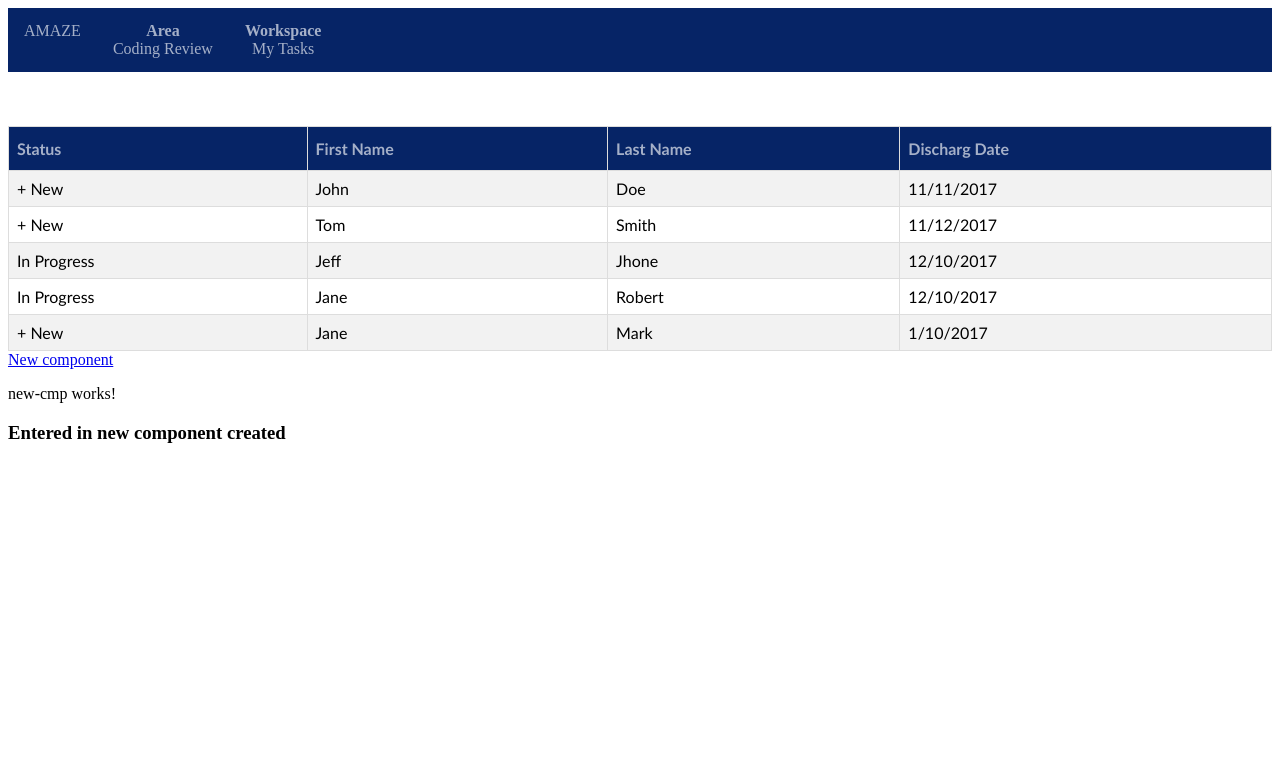
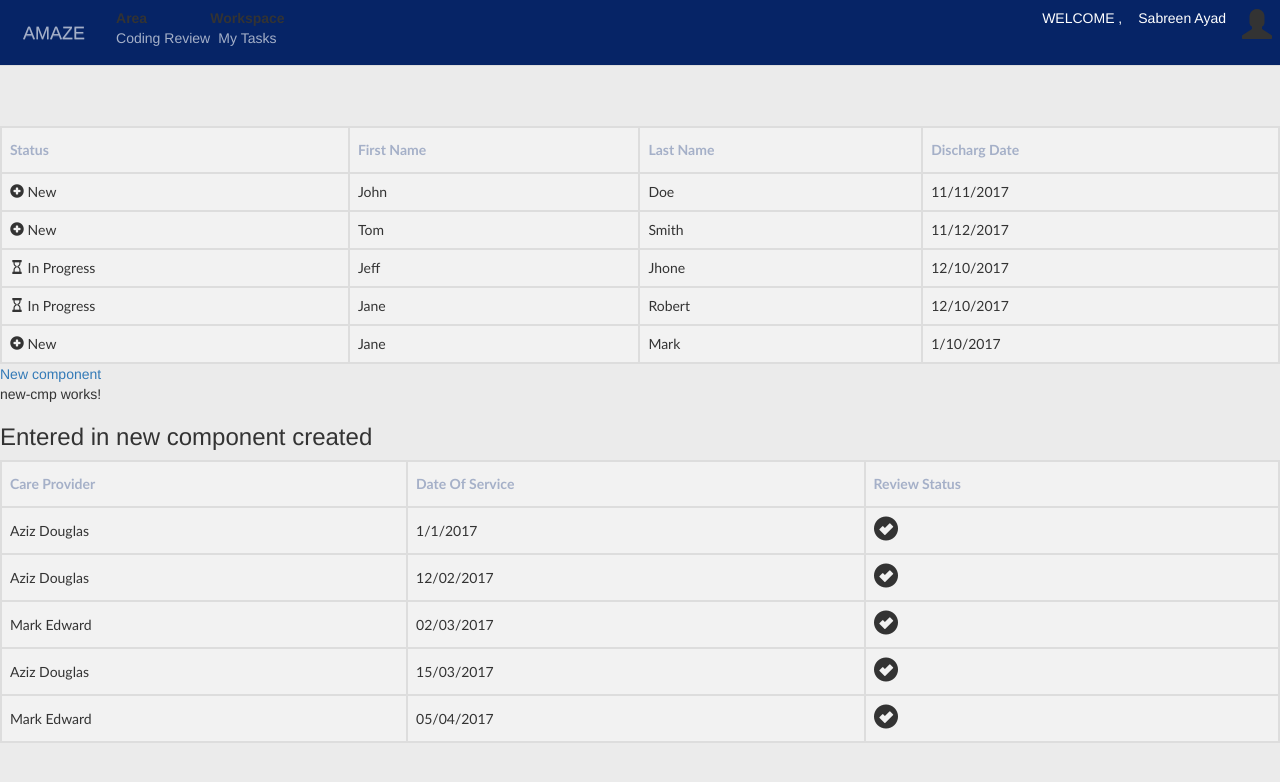
Before and after one commit to codingmaniac2138/Angular-LearnApp, an Angular app: page /new-cmp in a window 1280 px wide. Shown: the top 782 px of the page. Built offline with nearby package versions, Linux system fonts and the light colour scheme.

Commit message:
3rd page started

```diff
--- a/src/app/app.component.css
+++ b/src/app/app.component.css
@@ -3,27 +3,31 @@ FONT COLOR very light blue: #A5B0C8
 background color light gray: #ebebeb */
 
 /* Navbar design css */
+.glyphicon {
+}
 .navbar {
 background:#062466;
 }
 
 ul {
     list-style-type: none;
-    margin: 0;
-    padding: 0;
+    /* margin: 0;
+    padding: 0; */
     overflow: hidden;
     background-color: #062466;
 }
 
 li {
     float: left;
+        padding: 8px 8px;
+
 }
 
 li a {
     display: block;
     color: #A5B0C8;
     text-align: center;
-    padding: 14px 16px;
+    /* padding: 14px 16px; */
     text-decoration: none;
 }
 
@@ -39,18 +43,27 @@ li a:hover {
 }
 
 #tbl td, #tbl th {
-    border: 1px solid #ddd;
+    border: 2px solid #ddd;
     padding: 8px;
 }
 
 #tbl tr:nth-child(even){background-color: #f2f2f2;}
+#tbl tr:nth-child(odd){background-color: #f2f2f2;}
 
-#tbl tr:hover {background-color: #ddd;}
+/* #tbl td{
+    background-color: white;
+} */
+#tbl tr:hover {background-color:slategray;}
 
 #tbl th {
     padding-top: 12px;
     padding-bottom: 12px;
     text-align: left;
-    background-color:#062466;
+    /* background-color:#062466; */
     color:#A5B0C8;
 }
+
+
+/* #tbl tr:hover{
+    background-color: #ddd;
+} */
--- a/src/app/app.component.html
+++ b/src/app/app.component.html
@@ -1,10 +1,38 @@
 <!-- navbar -->
 <div>
-<ul>
-  <li><a class="active" href="#home">AMAZE</a></li>
-  <li><a href="#news"><b>Area</b> <br> Coding Review </a></li>
-  <li><a href="#contact"><b>Workspace </b><br> My Tasks</a></li>
-</ul>
+
+<ul class="nav nav-tabs">
+  <li><div style="background-color:#062466 " class="navbar-header">
+      <a class="navbar-brand" href="#">
+        AMAZE
+      </a>
+    </div></li>
+  <li role="presentation"><table>
+        <tr>
+          <th>Area</th>
+          <th>Workspace</th>
+
+        </tr>
+        <tr>
+
+            <td><a href="#">Coding Review</a></td>
+            <td><a href="#">My Tasks</a></td>
+
+        </tr>
+        </table></li>
+        <div style="float: right">
+    <ul>
+        <li style="color: white">WELCOME ,</li>
+        <li style="color: white">Sabreen Ayad</li>
+        <li><span style="    font-size: 30px;
+          " class="glyphicon glyphicon-user" aria-hidden="true"></span></li>
+
+
+      </ul>
+      </div>
+  </ul>
+
+
 </div>
  <!-- navbar end -->
 
@@ -12,6 +40,7 @@
 <br>
 <br>
 <!-- table records -->
+<router-outlet>
 <div>
 <table id="tbl">
   <tr>
@@ -21,21 +50,23 @@
     <th>Discharg Date</th>
   </tr>
   <tr>
-    <td>+ New</td>
+
+    <td><span class="glyphicon glyphicon-plus-sign" aria-hidden="true"></span>
+      New</td>
     <td>John</td>
     <td>Doe</td>
     <td>11/11/2017</td>
 
   </tr>
   <tr>
-    <td>+ New</td>
+    <td><span class="glyphicon glyphicon-plus-sign" aria-hidden="true"></span> New</td>
     <td>Tom</td>
     <td>Smith</td>
     <td>11/12/2017</td>
 
   </tr>
   <tr>
-    <td>In Progress</td>
+    <td><span class="glyphicon glyphicon-hourglass" aria-hidden="true"></span> In Progress</td>
     <td>Jeff</td>
     <td>Jhone</td>
     <td>12/10/2017</td>
@@ -43,7 +74,7 @@
   </tr>
 
 <tr>
-  <td>In Progress</td>
+  <td><span class="glyphicon glyphicon-hourglass" aria-hidden="true"></span> In Progress</td>
   <td>Jane</td>
   <td>Robert</td>
   <td>12/10/2017</td>
@@ -51,7 +82,7 @@
 </tr>
 
 <tr>
-  <td>+ New</td>
+  <td><span class="glyphicon glyphicon-plus-sign" aria-hidden="true"></span> New</td>
   <td>Jane</td>
   <td>Mark</td>
   <td>1/10/2017</td>
@@ -61,7 +92,7 @@
 </div>
 
 <a routerLink = "new-cmp">New component</a>
-<router-outlet></router-outlet>
+</router-outlet>
 <!-- table end -->
 <!--The content below is only a placeholder and can be replaced.-->
 <!-- <div class = "" style="text-align:center">
--- a/src/app/new-cmp/new-cmp.component.css
+++ b/src/app/new-cmp/new-cmp.component.css
@@ -0,0 +1,69 @@
+/* Primary color blue: #062466
+FONT COLOR very light blue: #A5B0C8
+background color light gray: #ebebeb */
+
+/* Navbar design css */
+.glyphicon {
+}
+.navbar {
+background:#062466;
+}
+
+ul {
+    list-style-type: none;
+    /* margin: 0;
+    padding: 0; */
+    overflow: hidden;
+    background-color: #062466;
+}
+
+li {
+    float: left;
+        padding: 8px 8px;
+
+}
+
+li a {
+    display: block;
+    color: #A5B0C8;
+    text-align: center;
+    /* padding: 14px 16px; */
+    text-decoration: none;
+}
+
+li a:hover {
+    background-color: #111;
+}
+
+/* Table css design */
+#tbl {
+    font-family: "Trebuchet MS", Arial, Helvetica, sans-serif;
+    border-collapse: collapse;
+    width: 100%;
+}
+
+#tbl td, #tbl th {
+    border: 2px solid #ddd;
+    padding: 8px;
+}
+
+#tbl tr:nth-child(even){background-color: #f2f2f2;}
+#tbl tr:nth-child(odd){background-color: #f2f2f2;}
+
+/* #tbl td{
+    background-color: white;
+} */
+#tbl tr:hover {background-color:slategray;}
+
+#tbl th {
+    padding-top: 12px;
+    padding-bottom: 12px;
+    text-align: left;
+    /* background-color:#062466; */
+    color:#A5B0C8;
+}
+
+
+/* #tbl tr:hover{
+    background-color: #ddd;
+} */
--- a/src/app/new-cmp/new-cmp.component.html
+++ b/src/app/new-cmp/new-cmp.component.html
@@ -2,3 +2,43 @@
   new-cmp works!
 </p>
 <h3> {{ newcomponent }} </h3>
+
+<table id="tbl">
+    <tr>
+      <th>Care Provider</th>
+      <th>Date Of Service</th>
+      <th>Review Status</th>
+    </tr>
+    <tr>
+      <td>Aziz Douglas</td>
+      <td>1/1/2017</td>
+      <td><span style="font-size: 25px" class="glyphicon glyphicon-ok-sign" aria-hidden="true"></span>
+      </td>
+    </tr>
+    <tr>
+        <td>Aziz Douglas</td>
+        <td>12/02/2017</td>
+        <td><span style="font-size: 25px" class="glyphicon glyphicon-ok-sign" aria-hidden="true"></span>
+        </td>
+      </tr>
+
+    <tr>
+        <td>Mark Edward</td>
+        <td>02/03/2017</td>
+        <td><span style="font-size: 25px" class="glyphicon glyphicon-ok-sign" aria-hidden="true"></span>
+        </td>
+       </tr>
+
+    <tr>
+        <td>Aziz Douglas</td>
+        <td>15/03/2017</td>
+        <td><span style="font-size: 25px" class="glyphicon glyphicon-ok-sign" aria-hidden="true"></span>
+        </td>
+      </tr>
+    <tr>
+      <td>Mark Edward</td>
+      <td>05/04/2017</td>
+      <td><span style="font-size: 25px" class="glyphicon glyphicon-ok-sign" aria-hidden="true"></span>
+      </td>
+    </tr>
+  </table>
--- a/src/index.html
+++ b/src/index.html
@@ -7,8 +7,17 @@
 
   <meta name="viewport" content="width=device-width, initial-scale=1">
   <link rel="icon" type="image/x-icon" href="favicon.ico">
+  <!-- Latest compiled and minified CSS -->
+<link rel="stylesheet" href="https://maxcdn.bootstrapcdn.com/bootstrap/3.3.7/css/bootstrap.min.css" integrity="sha384-BVYiiSIFeK1dGmJRAkycuHAHRg32OmUcww7on3RYdg4Va+PmSTsz/K68vbdEjh4u" crossorigin="anonymous">
+
+<!-- Optional theme -->
+<link rel="stylesheet" href="https://maxcdn.bootstrapcdn.com/bootstrap/3.3.7/css/bootstrap-theme.min.css" integrity="sha384-rHyoN1iRsVXV4nD0JutlnGaslCJuC7uwjduW9SVrLvRYooPp2bWYgmgJQIXwl/Sp" crossorigin="anonymous">
+
+<!-- Latest compiled and minified JavaScript -->
+<script src="https://maxcdn.bootstrapcdn.com/bootstrap/3.3.7/js/bootstrap.min.js" integrity="sha384-Tc5IQib027qvyjSMfHjOMaLkfuWVxZxUPnCJA7l2mCWNIpG9mGCD8wGNIcPD7Txa" crossorigin="anonymous"></script>
+
 </head>
-<body>
+<body style="background-color: #ebebeb">
   <app-root></app-root>
 </body>
 </html>
```
